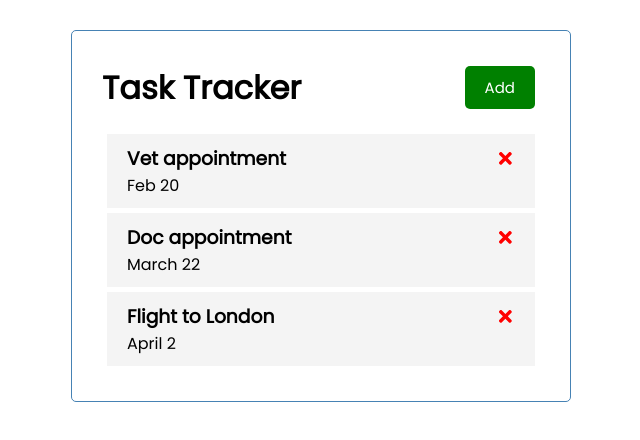
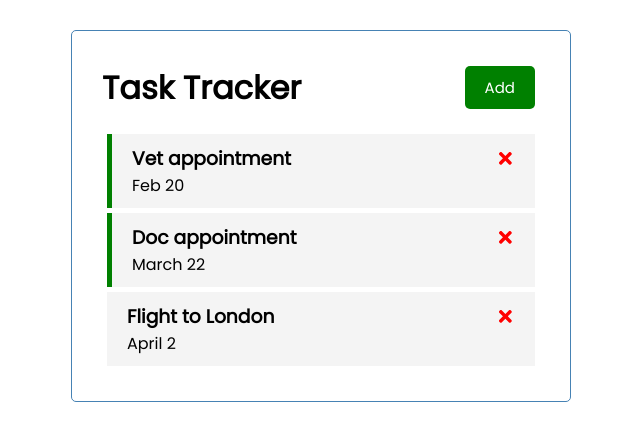
Before and after one commit to hamo225/react-tasks, a React (Create React App) app: page / in a window 1280 px wide. Shown: the top 440 px of the page, without its empty margins (319-959 px from the left). Built offline with nearby package versions, Linux system fonts and the light colour scheme.

Commit message:
adds remindertoggle function

```diff
--- a/src/App.js
+++ b/src/App.js
@@ -30,11 +30,24 @@ const App = () => {
     setTasks(tasks.filter((task) => task.id !== id));
   };
 
+  // Toggle Reminder
+  const toggleReminder = (id) => {
+    setTasks(
+      tasks.map((task) => {
+        return task.id === id ? { ...task, reminder: !task.reminder } : task;
+      })
+    );
+  };
+
   return (
     <div className="container">
       <Header></Header>
       {tasks.length > 0 ? (
-        <Tasks tasks={tasks} onDelete={deleteTask}></Tasks>
+        <Tasks
+          tasks={tasks}
+          onDelete={deleteTask}
+          onToggle={toggleReminder}
+        ></Tasks>
       ) : (
         "No Tasks"
       )}
--- a/src/components/Task.js
+++ b/src/components/Task.js
@@ -1,8 +1,11 @@
 import { FaTimes } from "react-icons/fa";
 
-const Task = ({ task, onDelete }) => {
+const Task = ({ task, onDelete, onToggle }) => {
   return (
-    <div className="task">
+    <div
+      className={`task ${task.reminder ? "reminder" : ""}`}
+      onClick={() => onToggle(task.id)}
+    >
       <h3>
         {task.text}
         <FaTimes
--- a/src/components/Tasks.js
+++ b/src/components/Tasks.js
@@ -1,10 +1,16 @@
 import Task from "./Task";
 
-const Tasks = ({ tasks, onDelete }) => {
+// catch the props
+const Tasks = ({ tasks, onDelete, onToggle }) => {
   return (
     <>
       {tasks.map((task) => (
-        <Task key={task.id} task={task} onDelete={onDelete} />
+        <Task
+          key={task.id}
+          task={task}
+          onDelete={onDelete}
+          onToggle={onToggle}
+        />
       ))}
     </>
   );
```
Also changed, not shown: src/components/AddTask.js (added, +22 -0 lines).
